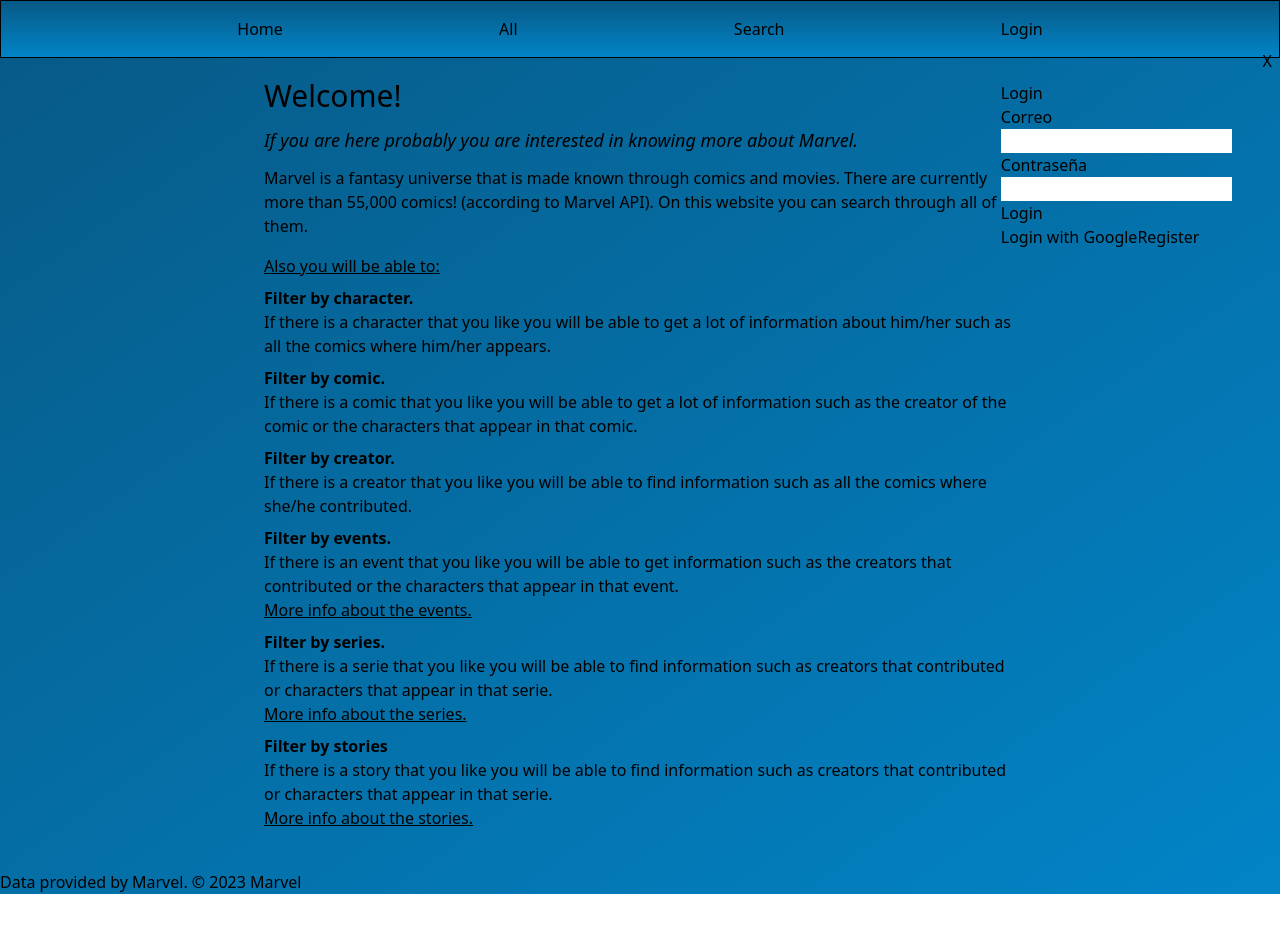
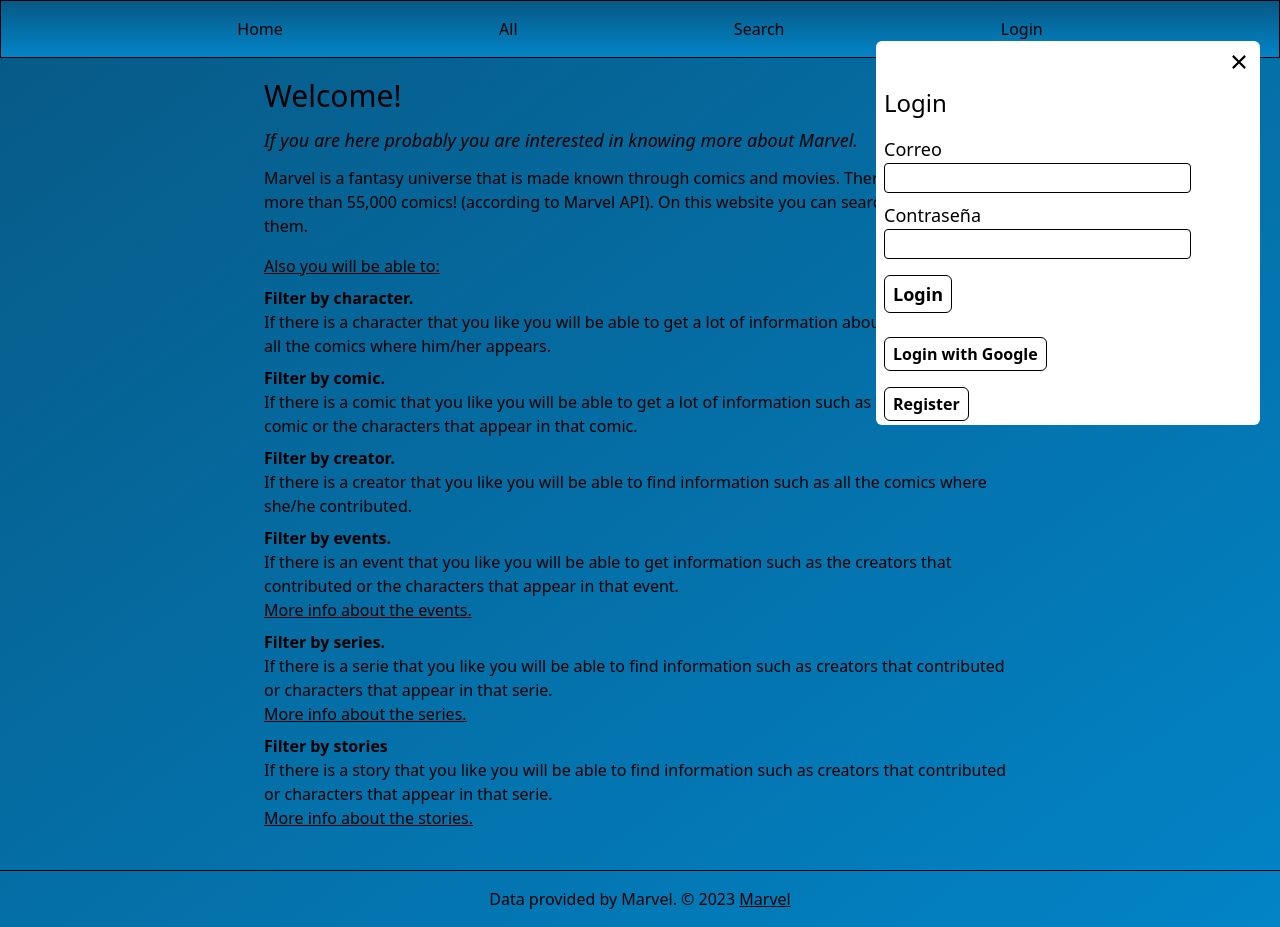
Before and after one commit to icplana/filmSeriesWebsite, a React (Vite) app: page / in a window 1280 px wide. Both pictures are taken after a click on the element "Login". Before the commit the page ends 894 px from the top, so only its background shows below. Built offline with nearby package versions, Linux system fonts and the light colour scheme.

Commit message:
logincard design done

```diff
--- a/src/components/Footer.jsx
+++ b/src/components/Footer.jsx
@@ -4,9 +4,11 @@
   const date = new Date
 
   return (
-    <footer>
-
-Data provided by Marvel. © { date.getFullYear() } Marvel
+    <footer className="text-center">
+      <hr />
+      <p className="py-4">
+        Data provided by Marvel. © { date.getFullYear() } <a target="_blank" className="underline" href="https:\\marvel.com">Marvel</a>
+      </p>
     </footer>
   )
 }
--- a/src/components/LoginCard.jsx
+++ b/src/components/LoginCard.jsx
@@ -39,37 +39,39 @@
         {
             state.logged
             ? <p>Already logged in.</p>
-            : <div className="bg-stone-200">
-            <h2>Login</h2>
+            : <div className="rounded-md px-2 py-1">
+            <h2 className="text-2xl mb-4">Login</h2>
 
-            <form onSubmit={ onSubmit }>
-                <div>
-                    <label>Correo</label>
+            <form onSubmit={ onSubmit } className="text-lg font-light mb-6">
+                <div className="mb-2">
+                    <label className="block">Correo</label>
                     <input
                         type="email"
                         name="email"
                         value={ email }
                         onInput={ onInputChange }
+                        className="rounded border w-10/12"
                     />
                 </div>
 
-                <div>
-                    <label>Contraseña</label>
+                <div className="mb-2">
+                    <label className="block">Contraseña</label>
                     <input
                         type="password"
                         name="password"
                         value={ password }
                         onInput={ onInputChange }
+                        className="rounded border w-10/12"
                     />
                 </div>
 
-                <input type="submit" value="Login" />
+                <input type="submit" value="Login" className="text-md font-semibold border px-2 py-1 rounded-md mt-2 hover:bg-primaryWhite hover:opacity-80 cursor-pointer" />
             </form>
 
 
-            <button onClick={ onGoogleLogin }>Login with Google</button>
+            <button className="text-md font-semibold border px-2 py-1 rounded-md mb-4 hover:bg-primaryWhite hover:opacity-80" onClick={ onGoogleLogin }>Login with Google</button>
 
-            <Link to="/register" >Register</Link>
+            <Link className="font-semibold border px-2 py-1 rounded-md block w-fit hover:bg-primaryWhite hover:opacity-80" to="/register" >Register</Link>
 
         </div>
         }
--- a/src/components/NavBar.jsx
+++ b/src/components/NavBar.jsx
@@ -34,7 +34,7 @@
 
       <div><Link to="/">Home</Link></div>
 
-      <div onMouseEnter={ showAll } onMouseLeave={ hideAll }>
+      <div onMouseEnter={ showAll } onMouseLeave={ hideAll } className="cursor-default">
       <span>All</span>
         <div ref={ all } className="hidden absolute">
           <AllNavbar classNames="absolute bg-gradient-to-b from-sky-800 to-sky-600 px-2 py-1 rounded-sm"/>
@@ -42,7 +42,7 @@
       </div>
 
 
-      <div onMouseEnter={ showSearch } onMouseLeave={ hideSearch }>
+      <div onMouseEnter={ showSearch } onMouseLeave={ hideSearch } className="cursor-default">
         <span>Search</span>
         <div ref={ search } className="hidden">
 
@@ -56,10 +56,14 @@
         state.logged
         ?''
         :
-          <div onClick={ showLoginCard } >
+          <div onClick={ showLoginCard } className="cursor-pointer" >
             <p>Login</p>
-            <div className="hidden absolute bg-slate-100" ref={ loginCard }>
-              <button className="ml-auto block p-2" onClick={ (e) =>{ hideLoginCard(); e.stopPropagation() } }>X</button>
+            <div className="hidden absolute bg-white w-96 right-5 rounded-md" ref={ loginCard }>
+              <button className="ml-auto block p-2" onClick={ (e) =>{ hideLoginCard(); e.stopPropagation() } }>
+                <svg xmlns="http://www.w3.org/2000/svg" viewBox="0 0 24 24" width="26" height="26">
+                  <path d="M12.0007 10.5865L16.9504 5.63672L18.3646 7.05093L13.4149 12.0007L18.3646 16.9504L16.9504 18.3646L12.0007 13.4149L7.05093 18.3646L5.63672 16.9504L10.5865 12.0007L5.63672 7.05093L7.05093 5.63672L12.0007 10.5865Z"></path>
+                </svg>
+              </button>
               <LoginCard hideLoginCard ={hideLoginCard}/>
             </div>
           </div>
```
